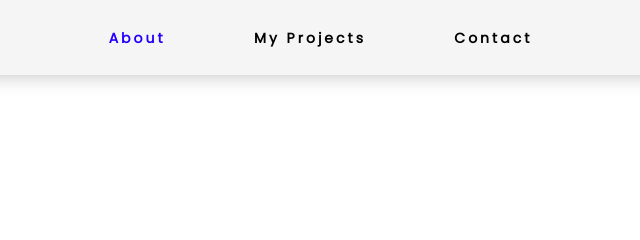
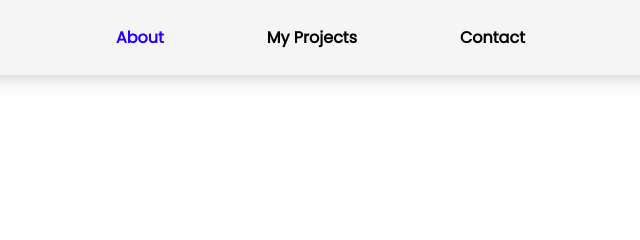
Before and after one commit to cosmin1313/website, a plain HTML site: page index.html in a window 1280 px wide. Shown: the top 240 px of the page, 540-1180 px from the left. Drawn offline with Linux system fonts and the light colour scheme.

Commit message:
Update style.css

```diff
--- a/style.css
+++ b/style.css
@@ -70,9 +70,8 @@ nav {
 .nav-links a {
   color: black;
   text-decoration: none;
-  letter-spacing: 3px;
   font-weight: bold;
-  font-size: 14px;
+  font-size: 16px;
 }
 /* #about-nav {
   color: #2400ff;
```
